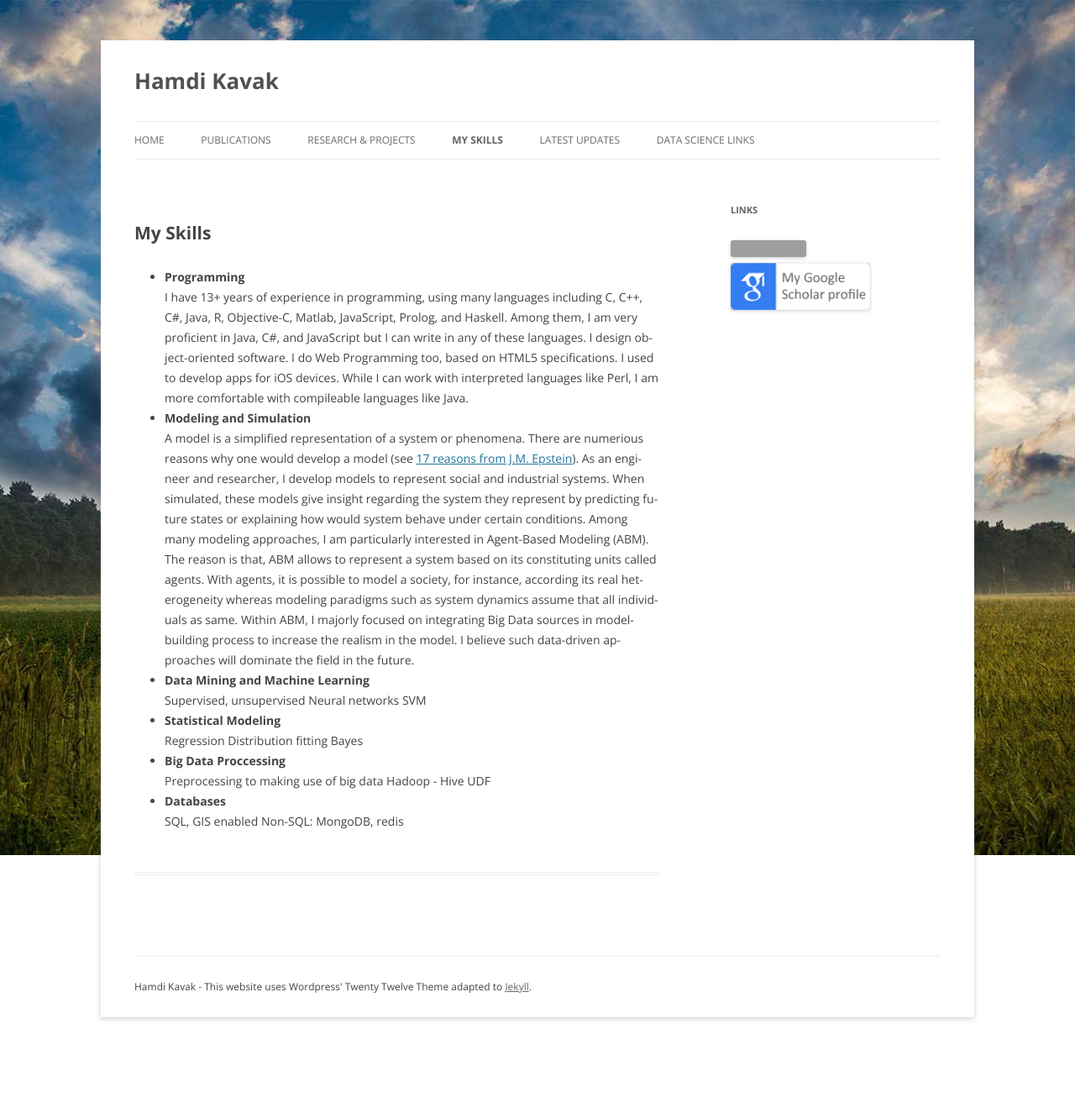
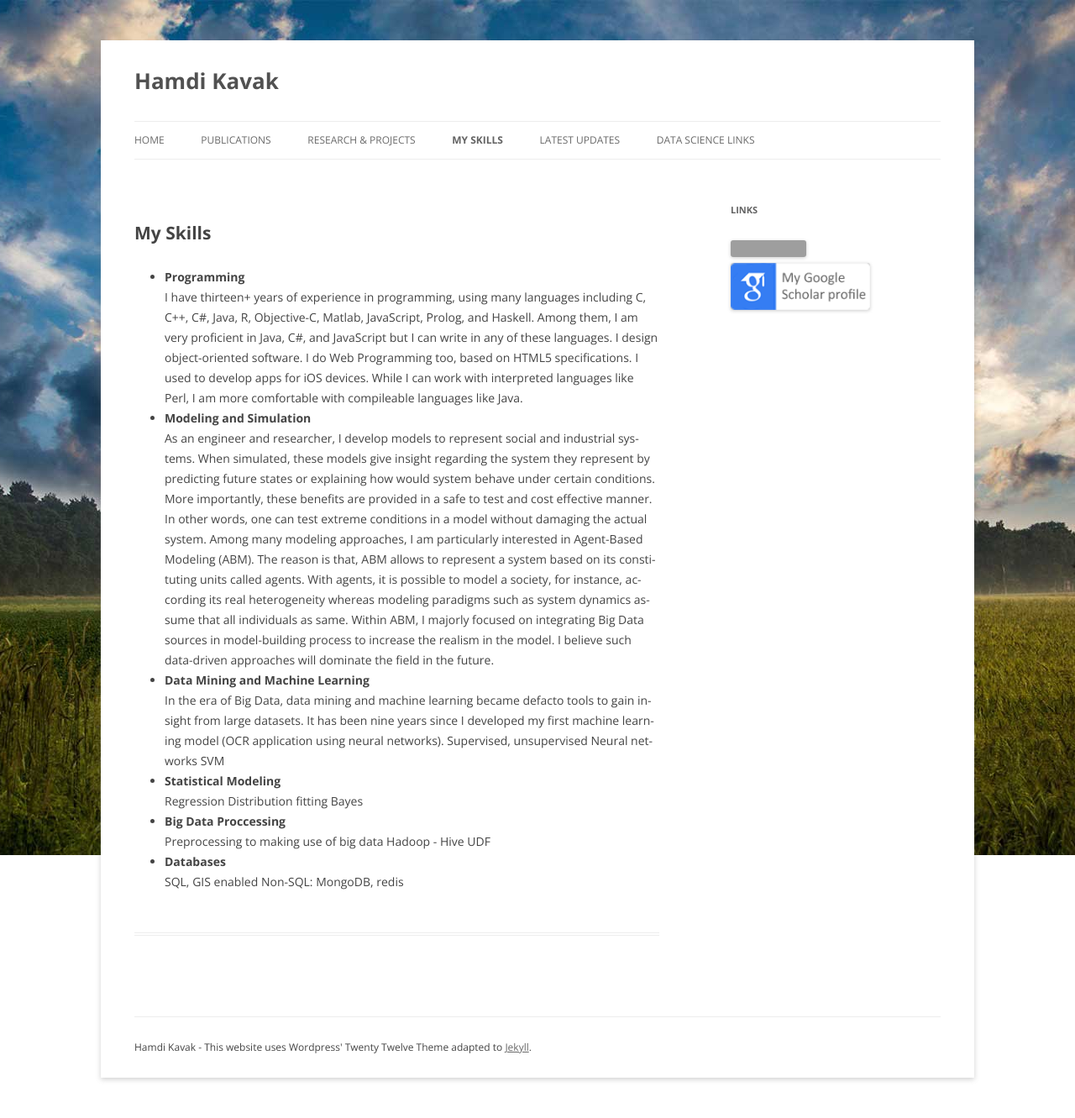
Before and after one commit to hamdikavak/hamdikavak.github.io, a Jekyll site: the page built from skills/index.html, in a window 1280 px wide. Shown: the whole page at 84% size. Built offline with Jekyll 4.4.1, drawn with Linux system fonts in a browser that asks for light colours; nearby versions of some CDN libraries; library files that are not in the unit come from our copies; before the commit the page ends 1259 px from its top, so only the background shows below that; grey boxes are pictures that could not be loaded.

Commit message:
Update index.html

```diff
--- a/skills/index.html
+++ b/skills/index.html
@@ -9,7 +9,7 @@ current_page_skills: current_page_item
 <ul>
   <li>
     <strong>Programming</strong><br />
-    I have 13+ years of experience in programming, using many languages including C, C++, C#, Java, R, Objective-C, Matlab, JavaScript, Prolog, and Haskell.
+    I have thirteen+ years of experience in programming, using many languages including C, C++, C#, Java, R, Objective-C, Matlab, JavaScript, Prolog, and Haskell.
     Among them, I am very proficient in Java, C#, and JavaScript but I can write in any of these languages.
     I design object-oriented software.
     I do Web Programming too, based on HTML5 specifications. I used to develop apps for iOS devices.
@@ -17,10 +17,10 @@ current_page_skills: current_page_item
   </li>
   <li>
     <strong>Modeling and Simulation</strong><br />
-    A model is a simplified representation of a system or phenomena.
-    There are numerious reasons why one would develop a model (see <a href="http://jasss.soc.surrey.ac.uk/11/4/12.html">17 reasons from J.M. Epstein</a>).
     As an engineer and researcher, I develop models to represent social and industrial systems.
     When simulated, these models give insight regarding the system they represent by predicting future states or explaining how would system behave under certain conditions.
+    More importantly, these benefits are provided in a safe to test and cost effective manner.
+    In other words, one can test extreme conditions in a model without damaging the actual system.
     Among many modeling approaches, I am particularly interested in Agent-Based Modeling (ABM).
     The reason is that, ABM allows to represent a system based on its constituting units called agents.
     With agents, it is possible to model a society, for instance, according its real heterogeneity whereas modeling paradigms such as system dynamics assume that all individuals as same.
@@ -29,6 +29,8 @@ current_page_skills: current_page_item
   </li>
   <li>
     <strong>Data Mining and Machine Learning</strong><br />
+    In the era of Big Data, data mining and machine learning became defacto tools to gain insight from large datasets.
+    It has been nine years since I developed my first machine learning model (OCR application using neural networks).
     Supervised, unsupervised
     Neural networks
     SVM
```
